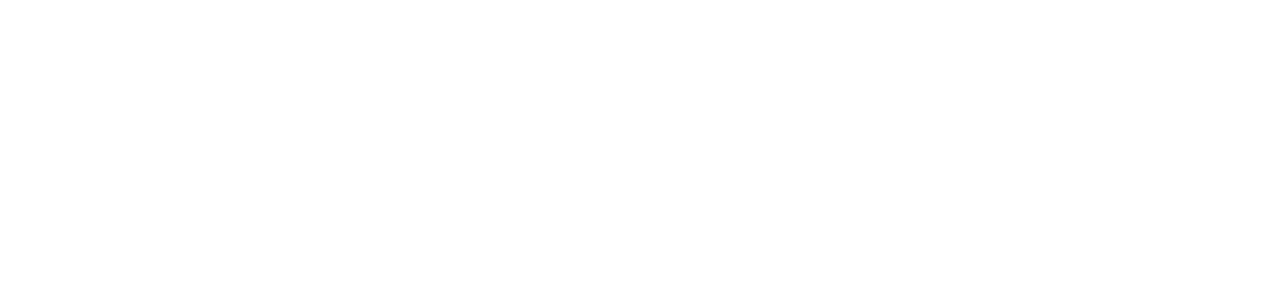
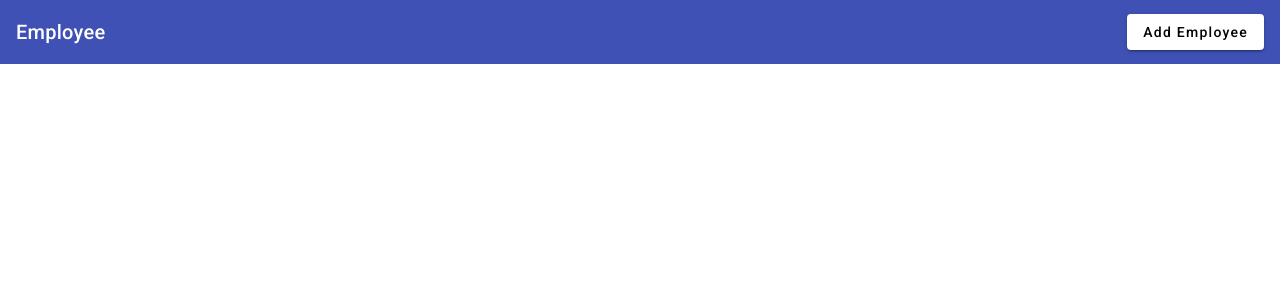
Before and after one commit to Rohitjangid17/employee-details-app, an Angular app: page / in a window 1280 px wide. Shown: the top 300 px of the page. Built offline with nearby package versions, Linux system fonts and the light colour scheme.

Commit message:
toolbar add

```diff
--- a/src/app/app.component.html
+++ b/src/app/app.component.html
@@ -1 +1,2 @@
+<app-employee-toolbar></app-employee-toolbar>
 <router-outlet></router-outlet>
--- a/src/app/app.module.ts
+++ b/src/app/app.module.ts
@@ -2,6 +2,9 @@
 import { BrowserModule } from '@angular/platform-browser';
 import { AppRoutingModule } from './app-routing.module';
 import { BrowserAnimationsModule } from '@angular/platform-browser/animations';
+import { MatIconModule } from '@angular/material/icon';
+import { MatButtonModule } from '@angular/material/button';
+import { MatToolbarModule } from '@angular/material/toolbar';
 
 import { AppComponent } from './app.component';
 import { EmployeeToolbarComponent } from './shared/component/employee-toolbar/employee-toolbar.component';
@@ -19,6 +22,9 @@
     BrowserModule,
     AppRoutingModule,
     BrowserAnimationsModule,
+    MatIconModule,
+    MatButtonModule,
+    MatToolbarModule
   ],
   providers: [],
   bootstrap: [AppComponent]
--- a/src/app/shared/component/employee-toolbar/employee-toolbar.component.html
+++ b/src/app/shared/component/employee-toolbar/employee-toolbar.component.html
@@ -1 +1,5 @@
-<p>employee-toolbar works!</p>
+<mat-toolbar class="d-flex justify-content-between align-items-center" [color]="'primary'">
+    <span>Employee</span>
+    <span class="example-spacer"></span>
+    <button class="btn bg-white text-black border-0" mat-raised-button>Add Employee</button>
+</mat-toolbar>
```
